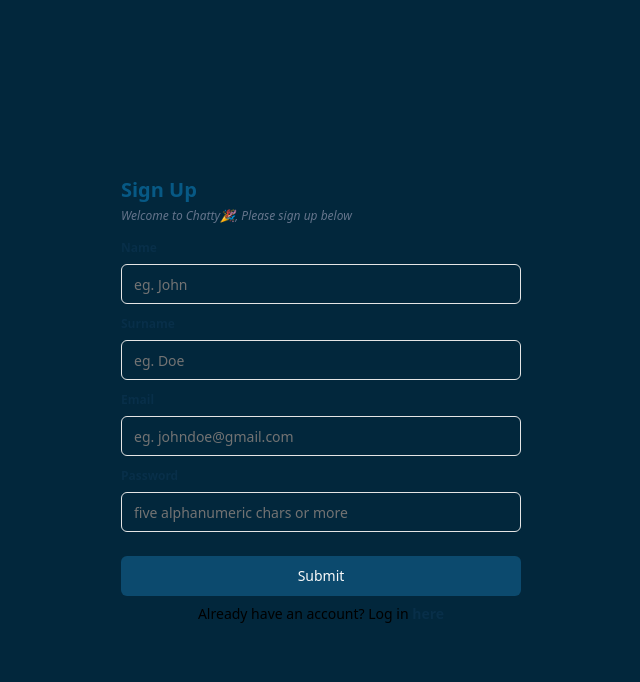
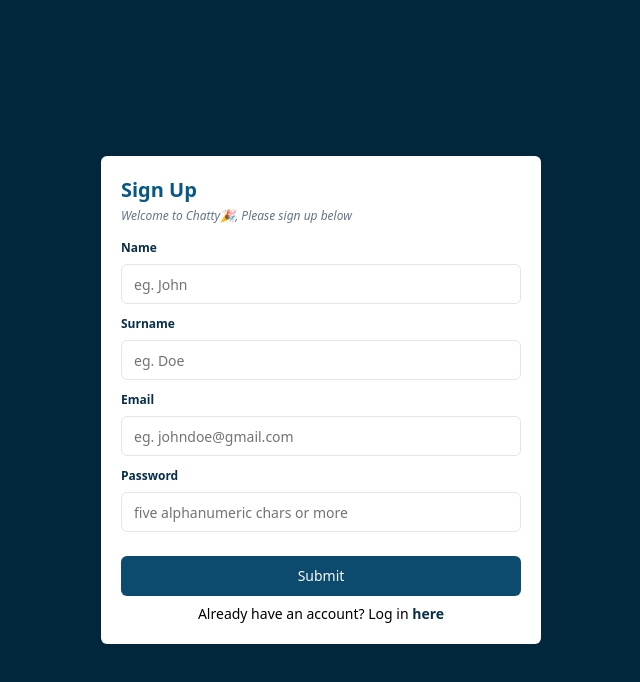
Before and after one commit to littlegod20/A-real-time-chat-app, a React (Vite) app: page /signup in a window 1280 px wide. Shown: the top 682 px of the page, without its empty margins (319-959 px from the left). Built offline with nearby package versions, Linux system fonts and the light colour scheme.

Commit message:
given the sign up and login pages a white background color

```diff
--- a/src/pages/auth/Login.tsx
+++ b/src/pages/auth/Login.tsx
@@ -28,7 +28,8 @@
 
   return (
     <main className="w-full flex justify-center">
-      <section className="min-h-screen flex flex-col justify-center items-start space-y-4">
+      <div className="min-h-screen flex items-center">
+        <section className=" flex flex-col justify-center items-start space-y-4 bg-white p-5 rounded-md">
           <header className="space-y-1">
             <h1 className="text-xl font-bold text-sky-800">Login</h1>
             <p className="text-xs text-slate-500 italic font-medium">
@@ -90,6 +91,7 @@
             </form>
           </Form>
         </section>
+      </div>
     </main>
   );
 };
--- a/src/pages/auth/SignUp.tsx
+++ b/src/pages/auth/SignUp.tsx
@@ -29,7 +29,8 @@
 
   return (
     <main className="w-full flex justify-center">
-      <section className="min-h-screen flex flex-col justify-center items-start space-y-4">
+      <div className="min-h-screen flex items-center">
+        <section className="flex flex-col justify-center space-y-4 bg-white p-5 rounded-md">
           <header className="space-y-1">
             <h1 className="text-xl font-bold text-sky-800">Sign Up</h1>
             <p className="text-xs text-slate-500 italic font-medium">
@@ -91,6 +92,7 @@
             </form>
           </Form>
         </section>
+      </div>
     </main>
   );
 };
```
Lines whose indentation alone changed are shown as unchanged.
